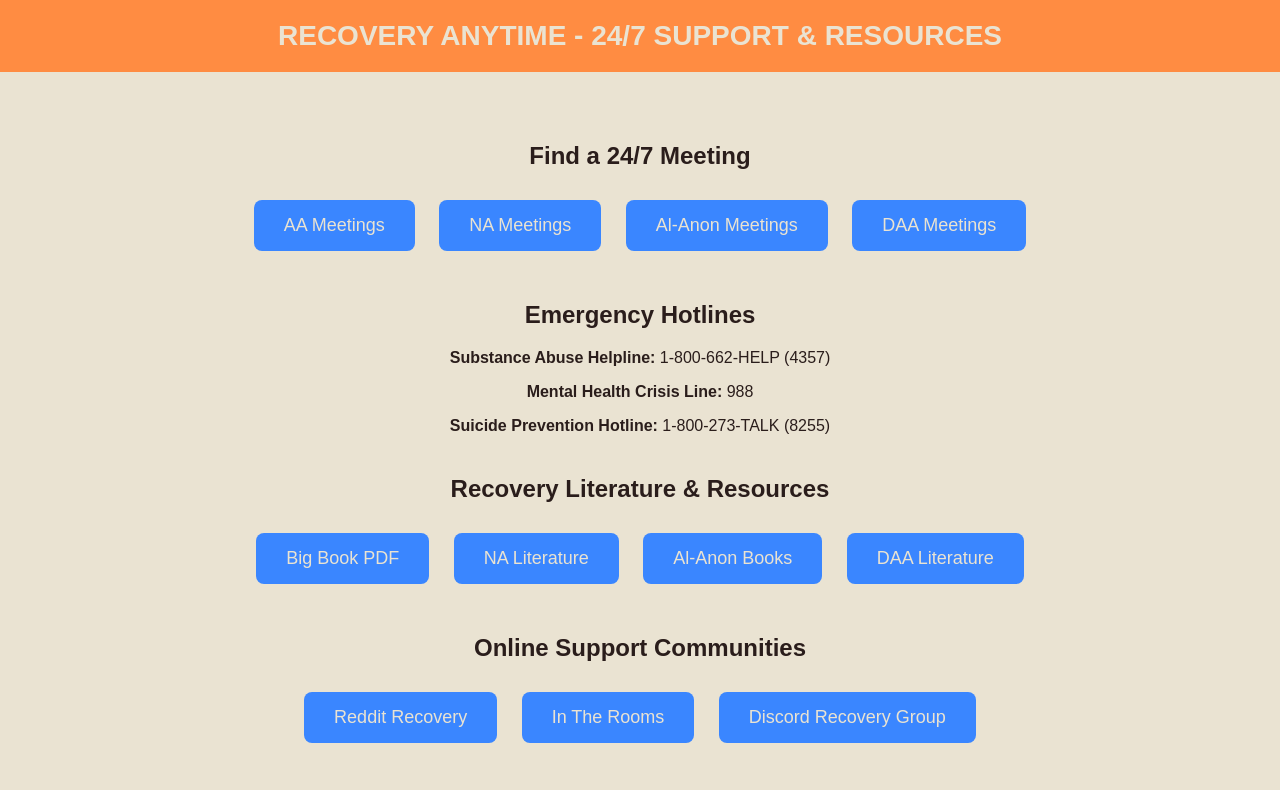
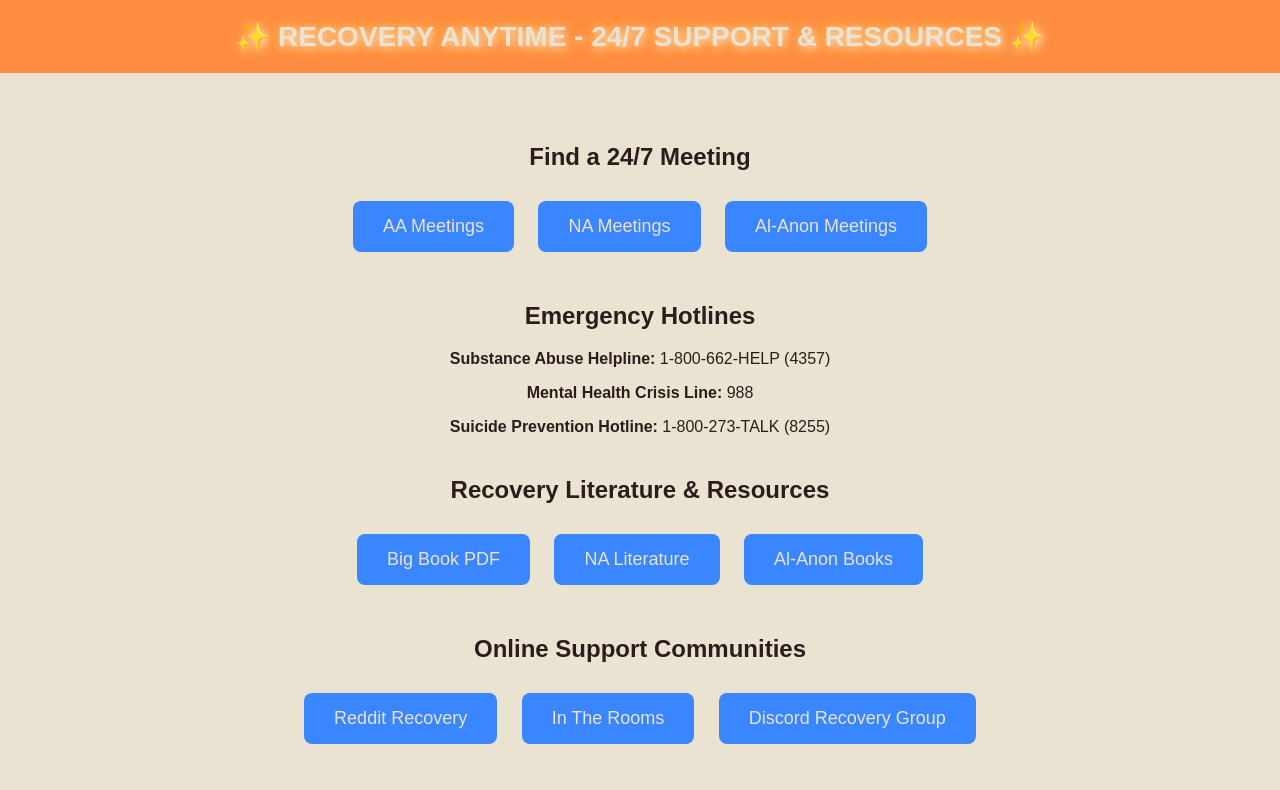
Before and after one commit to shakeitstarky/anomynous, a plain HTML site: page index.html in a window 1280 px wide. Shown: the top 790 px of the page. Drawn offline with Linux system fonts and the light colour scheme.

Commit message:
Update index.html

```diff
--- a/index.html
+++ b/index.html
@@ -35,6 +35,7 @@
             font-weight: 600;
             color: var(--background);
             text-transform: uppercase;
+            text-shadow: 2px 2px 10px rgba(255, 255, 255, 0.8), 0 0 20px rgba(255, 215, 0, 0.6);
         }
         .container {
             padding: 30px;
@@ -64,14 +65,13 @@
     </style>
 </head>
 <body>
-    <header>Recovery Anytime - 24/7 Support & Resources</header>
+    <header>✨ Recovery Anytime - 24/7 Support & Resources ✨</header>
     <div class="container">
         <section>
             <h2>Find a 24/7 Meeting</h2>
             <button class="btn" onclick="location.href='https://www.aa-intergroup.org/'">AA Meetings</button>
             <button class="btn" onclick="location.href='https://virtual-na.org/'">NA Meetings</button>
             <button class="btn" onclick="location.href='https://al-anon.org/'">Al-Anon Meetings</button>
-            <button class="btn" onclick="location.href='https://www.daausa.org/'">DAA Meetings</button>
         </section>
         <section>
             <h2>Emergency Hotlines</h2>
@@ -84,7 +84,6 @@
             <button class="btn" onclick="location.href='https://www.aa.org/the-big-book'">Big Book PDF</button>
             <button class="btn" onclick="location.href='https://www.na.org/?ID=ips'">NA Literature</button>
             <button class="btn" onclick="location.href='https://al-anon.org/for-members/members-resources/literature/'">Al-Anon Books</button>
-            <button class="btn" onclick="location.href='https://www.daausa.org/publications/'">DAA Literature</button>
         </section>
         <section>
             <h2>Online Support Communities</h2>
```
